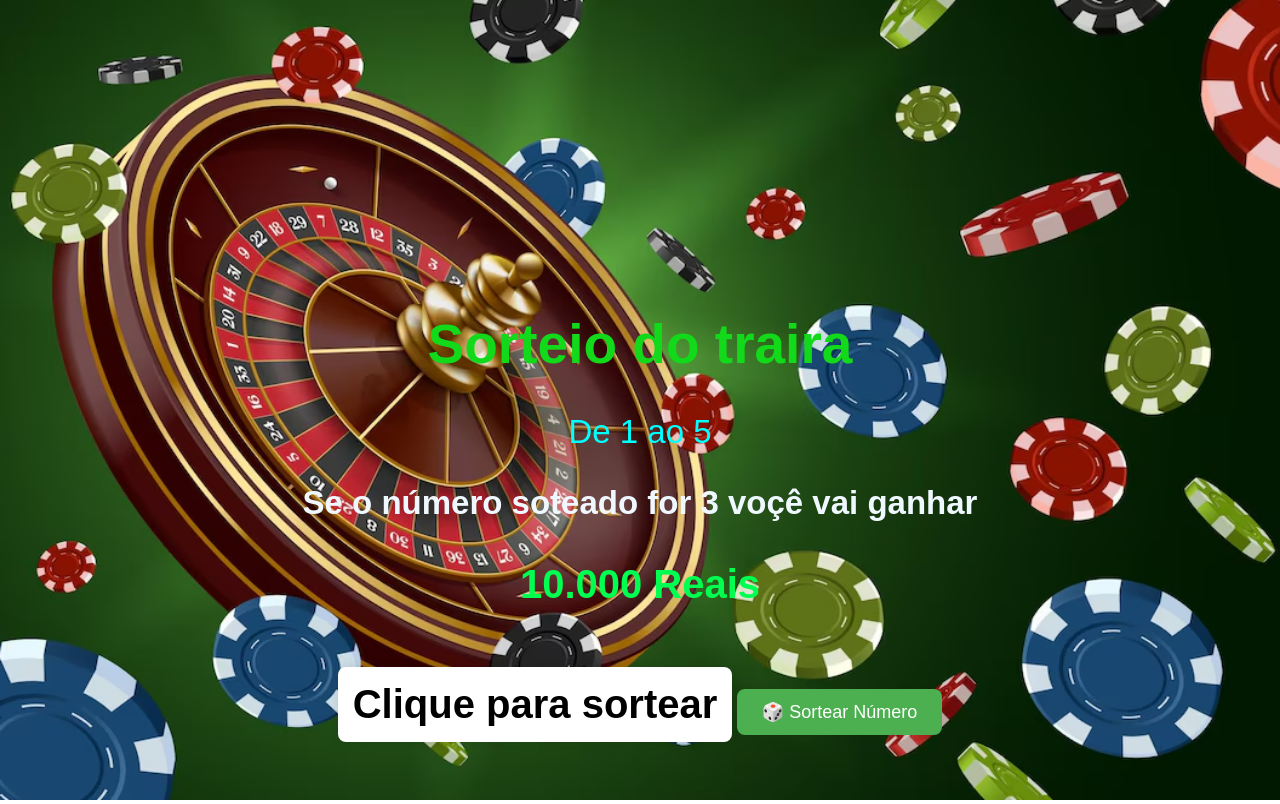
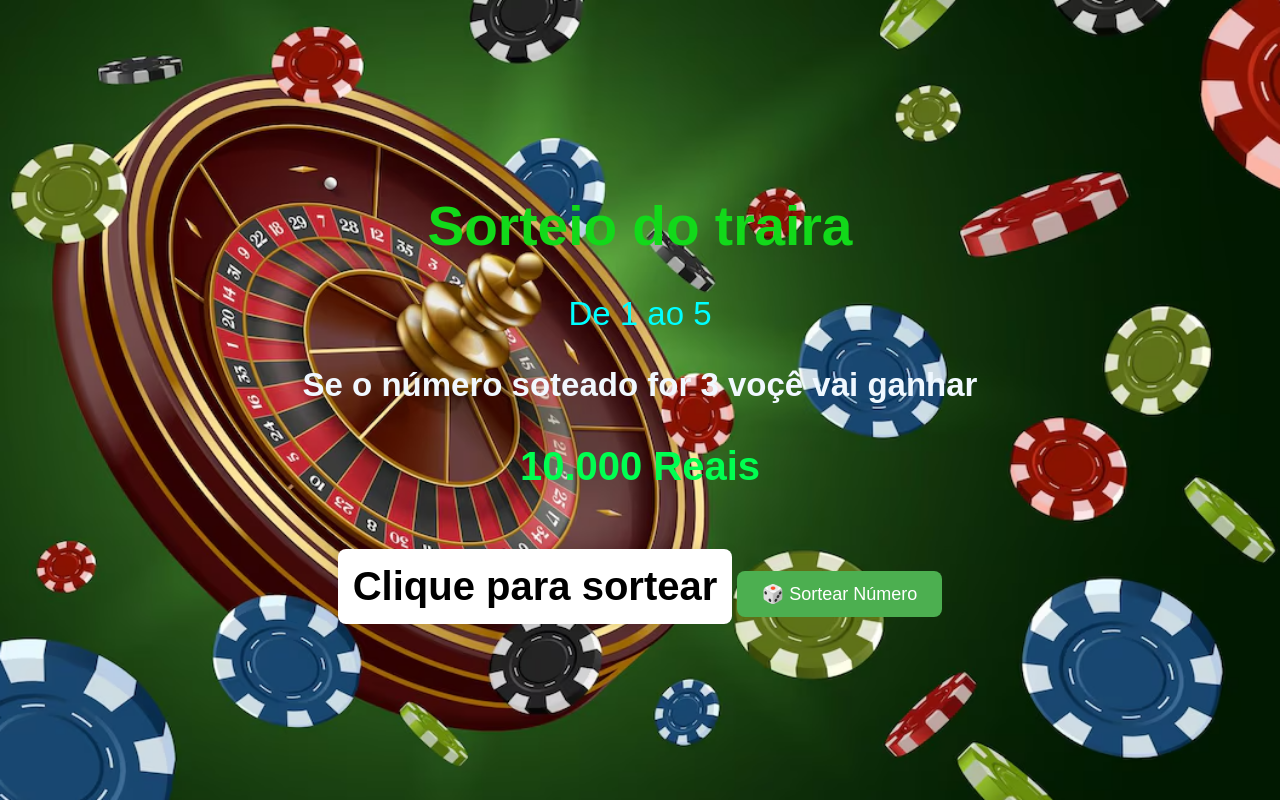
Before and after one commit to Tarcizio502/sorteio-do-traira-2, a plain HTML site: page index.html in a window 1280 px wide. Drawn offline with Linux system fonts and the light colour scheme.

Commit message:
h1, foi mudado o ox

```diff
--- a/style.css
+++ b/style.css
@@ -5,7 +5,7 @@ body {
 }
 
 h1 {
-  margin-top: -492px;
+  margin-top: -610px;
   font-size: 55px;
   color: #12d91a;
 }
```
